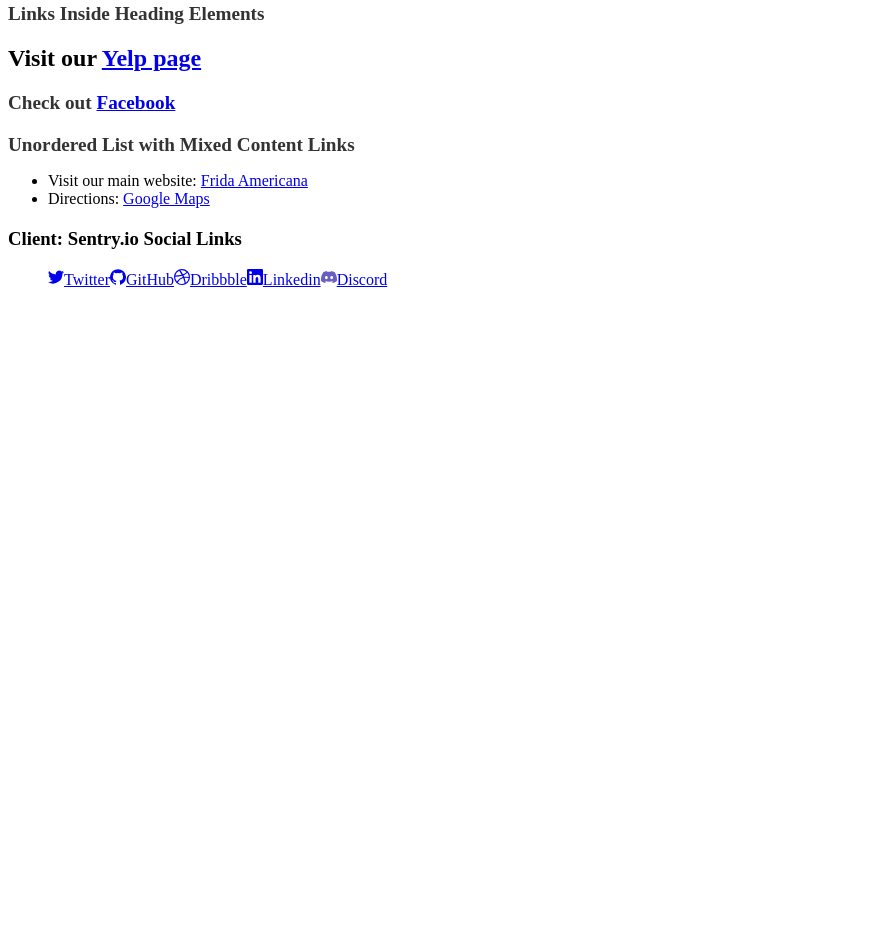
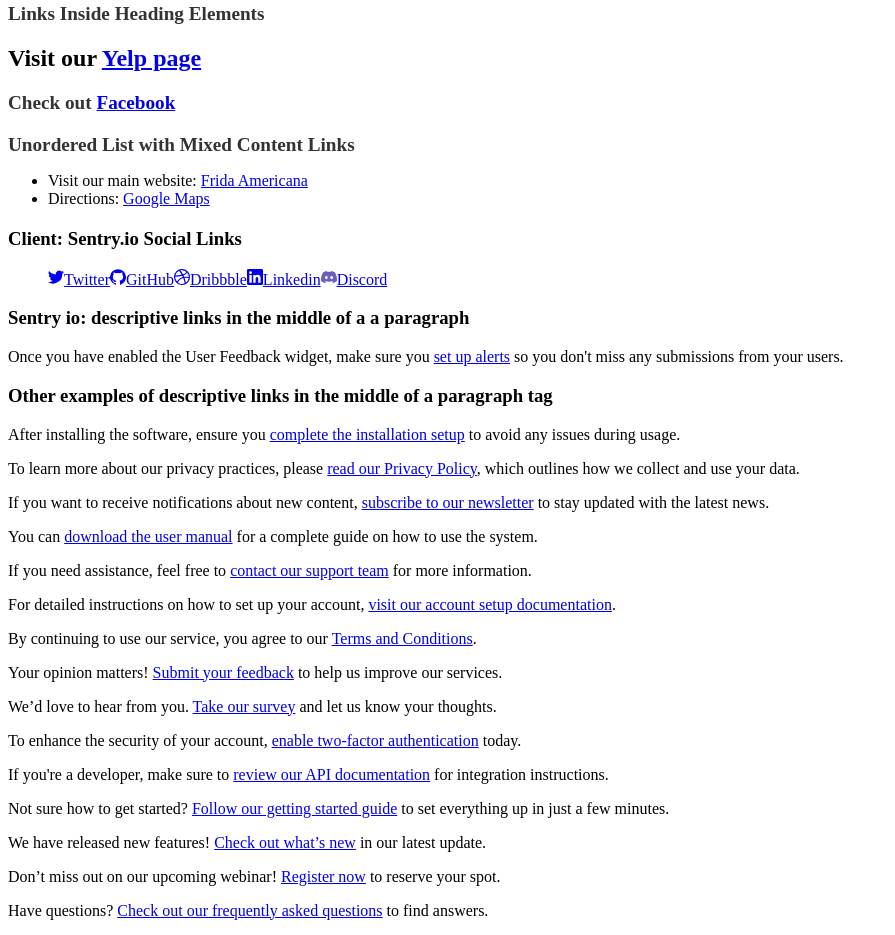
Before and after one commit to jayquake/link-context, a website: page index.html in a window 1280 px wide. Shown: the part 889-1824 px from the top of the page, without its empty margins (0-895 px from the left). Before the commit the page ends 1194 px from the top, so only its background shows below. Drawn offline with Linux system fonts and the light colour scheme.

Commit message:
Update index.html
added paragraphs with descriptive <a>

```diff
--- a/index.html
+++ b/index.html
@@ -554,5 +554,55 @@
         ><span class="silent css-17qgsod e1of9yu11">Discord</span></a
       >
     </ul>
+
+    <h3>Sentry io: descriptive links in the middle of a a paragraph</h3>
+    <p>Once you have enabled the User Feedback widget, make sure you <a href="https://docs.sentry.io/product/user-feedback/#getting-user-feedback-alerts">set up alerts</a> so you don't miss any submissions from your users.</p>
+
+    <h3>Other examples of descriptive links in the middle of a paragraph tag </h3>
+    <p>
+  After installing the software, ensure you <a href="https://docs.example.com/setup/install-guide">complete the installation setup</a> to avoid any issues during usage.
+</p>
+    <p>
+  To learn more about our privacy practices, please <a href="https://www.example.com/privacy-policy">read our Privacy Policy</a>, which outlines how we collect and use your data.
+</p>
+    <p>
+  If you want to receive notifications about new content, <a href="https://www.example.com/subscribe">subscribe to our newsletter</a> to stay updated with the latest news.
+</p>
+    <p>
+  You can <a href="https://www.example.com/resources/user-manual.pdf">download the user manual</a> for a complete guide on how to use the system.
+</p>
+    <p>
+  If you need assistance, feel free to <a href="https://www.example.com/support">contact our support team</a> for more information.
+</p>
+    <p>
+  For detailed instructions on how to set up your account, <a href="https://docs.example.com/account-setup">visit our account setup documentation</a>.
+</p>
+    <p>
+  By continuing to use our service, you agree to our <a href="https://www.example.com/terms-and-conditions">Terms and Conditions</a>.
+</p>
+    <p>
+  Your opinion matters! <a href="https://www.example.com/feedback-form">Submit your feedback</a> to help us improve our services.
+</p>
+    <p>
+  We’d love to hear from you. <a href="https://www.example.com/survey">Take our survey</a> and let us know your thoughts.
+</p>
+    <p>
+  To enhance the security of your account, <a href="https://www.example.com/security-update">enable two-factor authentication</a> today.
+</p>
+    <p>
+  If you're a developer, make sure to <a href="https://www.example.com/api-docs">review our API documentation</a> for integration instructions.
+</p>
+    <p>
+  Not sure how to get started? <a href="https://www.example.com/getting-started-guide">Follow our getting started guide</a> to set everything up in just a few minutes.
+</p>
+    <p>
+  We have released new features! <a href="https://www.example.com/whats-new">Check out what’s new</a> in our latest update.
+</p>
+    <p>
+  Don’t miss out on our upcoming webinar! <a href="https://www.example.com/webinar-registration">Register now</a> to reserve your spot.
+</p>
+    <p>
+  Have questions? <a href="https://www.example.com/faq">Check out our frequently asked questions</a> to find answers.
+</p>
   </body>
 </html>
```
